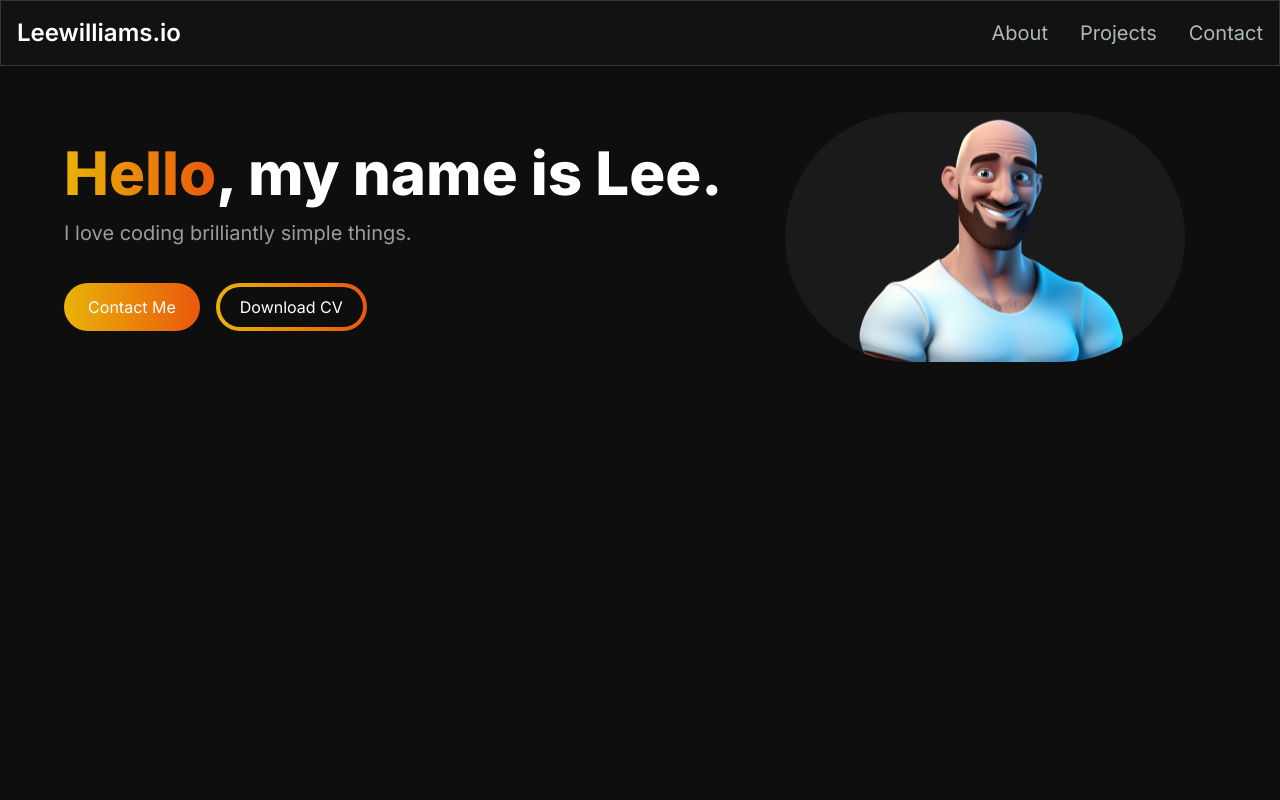
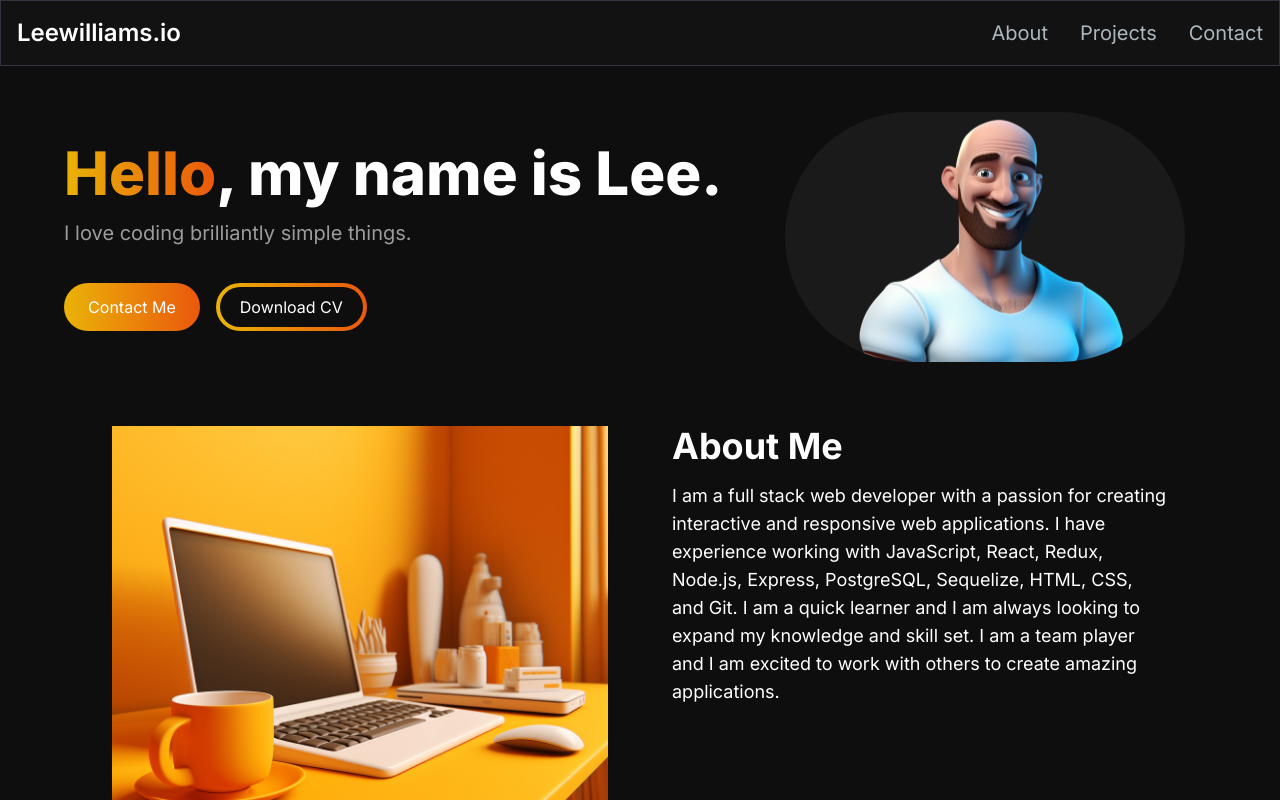
Before and after one commit to Lee-jr-81/Next.js-portfolio-site, a Next.js app: page / in a window 1280 px wide. Shown: the top 800 px of the page. Built offline with nearby package versions, Linux system fonts and the light colour scheme.

Commit message:
Added an about section and uploaded a desk image

```diff
--- /dev/null
+++ b/src/app/components/AboutSection.jsx
@@ -0,0 +1,26 @@
+"use client";
+import React, { useTransition, useState } from "react";
+import Image from "next/image";
+
+const AboutSection = () => {
+  return (
+    <section className="text-white" id="about">
+      <div className="md:grid md:grid-cols-2 gap-8 items-center py-8 px-4 xl:gap-16 sm:py-16 xl:px-16">
+        <Image src="/images/desk.png" width={500} height={500} />
+        <div className="mt-4 md:mt-0 text-left flex flex-col h-full">
+          <h2 className="text-4xl font-bold text-white mb-4">About Me</h2>
+          <p className="text-base lg:text-lg">
+            I am a full stack web developer with a passion for creating
+            interactive and responsive web applications. I have experience
+            working with JavaScript, React, Redux, Node.js, Express, PostgreSQL,
+            Sequelize, HTML, CSS, and Git. I am a quick learner and I am always
+            looking to expand my knowledge and skill set. I am a team player and
+            I am excited to work with others to create amazing applications.
+          </p>
+        </div>
+      </div>
+    </section>
+  );
+};
+
+export default AboutSection;
--- a/src/app/page.js
+++ b/src/app/page.js
@@ -1,6 +1,7 @@
 import Image from "next/image";
 import Herosection from "./components/Herosection";
 import Navbar from "./components/Navbar";
+import AboutSection from "./components/AboutSection";
 
 export default function Home() {
   return (
@@ -8,6 +9,7 @@
       <Navbar />
       <div class="container mt-24 mx-auto px-12 py-4">
         <Herosection />
+        <AboutSection />
       </div>
     </main>
   );
```
Also changed, not shown: public/images/desk.png (added).
